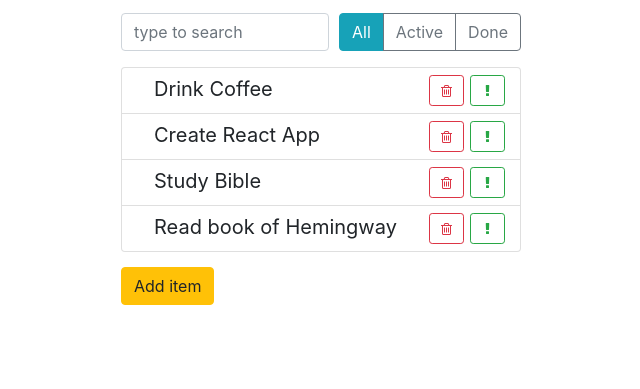
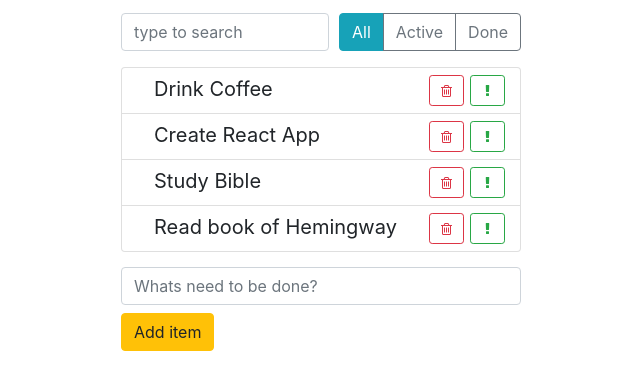
Before and after one commit to ybeliaev/React_todo_app, a React app: page / in a window 1280 px wide. Shown: the part 91-480 px from the top of the page, without its empty margins (319-959 px from the left). Built offline with nearby package versions, Linux system fonts and the light colour scheme.

Commit message:
end app/important + input for adding

```diff
--- a/src/components/app/app.js
+++ b/src/components/app/app.js
@@ -47,31 +47,35 @@ export default class App extends Component {
       };
     });
   };
+  toggleProperty(arr, id, propName) {
+    const idx = arr.findIndex(el => el.id === id);
+    const oldItem = arr[idx];
+    const newItem = {
+      ...oldItem,
+      [propName]: !oldItem[propName]
+    };
+    return [...arr.slice(0, idx), newItem, ...arr.slice(idx + 1)];
+  }
   makeToggleImportant = id => {
-    console.log("Toggle important", id);
+    this.setState(({ todoData }) => {
+      return {
+        todoData: this.toggleProperty(todoData, id, "important")
+      };
+    });
   };
+
   makeToggleDone = id => {
     this.setState(({ todoData }) => {
-      const idx = todoData.findIndex(el => el.id === id);
-      const oldItem = todoData[idx];
-      const newItem = {
-        ...oldItem,
-        done: !oldItem.done
-      };
-      const newArr = [
-        ...todoData.slice(0, idx),
-        newItem,
-        ...todoData.slice(idx + 1)
-      ];
       return {
-        todoData: newArr
+        todoData: this.toggleProperty(todoData, id, "done")
       };
     });
   };
 
   render() {
-    const doneCount = this.state.todoData.filter(el => el.done).length;
-    const todoCount = this.state.todoData.length - doneCount;
+    const { todoData } = this.state;
+    const doneCount = todoData.filter(el => el.done).length;
+    const todoCount = todoData.length - doneCount;
     return (
       <div className="todo-app">
         <AppHeader toDo={todoCount} done={doneCount} />
@@ -80,7 +84,7 @@ export default class App extends Component {
           <ItemStatusFilter />
         </div>
         <TodoList
-          todos={this.state.todoData}
+          todos={todoData}
           onDeleted={this.makeDelete}
           onToggleImportant={this.makeToggleImportant}
           onToggleDone={this.makeToggleDone}
--- a/src/components/item-add-form/item-add-form.css
+++ b/src/components/item-add-form/item-add-form.css
@@ -1,3 +1,6 @@
 .item-add-form {
   margin-top: 15px;
 }
+.item-add-form input {
+  margin-bottom: 8px;
+}
--- a/src/components/item-add-form/item-add-form.js
+++ b/src/components/item-add-form/item-add-form.js
@@ -6,14 +6,20 @@ export default class ItemAddForm extends Component {
   render() {
     const { onAddItem } = this.props;
     return (
-      <div className="item-add-form">
+      <form className="item-add-form">
+        <input
+          type="text"
+          className="form-control"
+          onChange={this.onLabelChange}
+          placeholder="Whats need to be done?"
+        />
         <button
           className="btn btn-warning"
           onClick={() => onAddItem("Hello World")}
         >
           Add item
         </button>
-      </div>
+      </form>
     );
   }
 }
```
